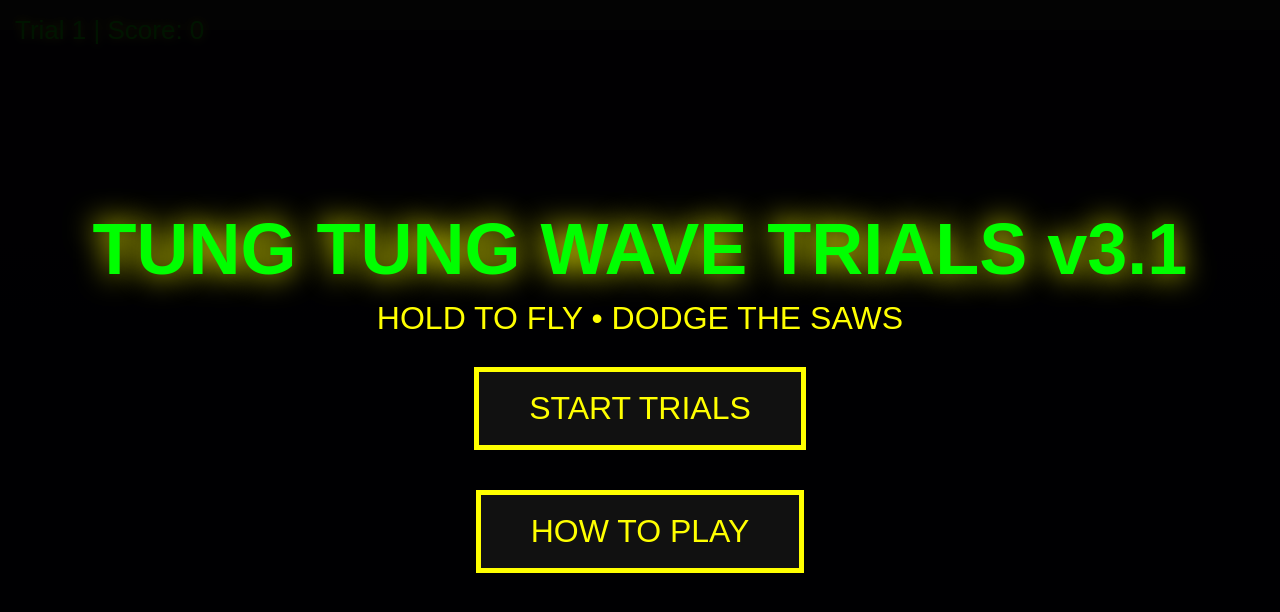
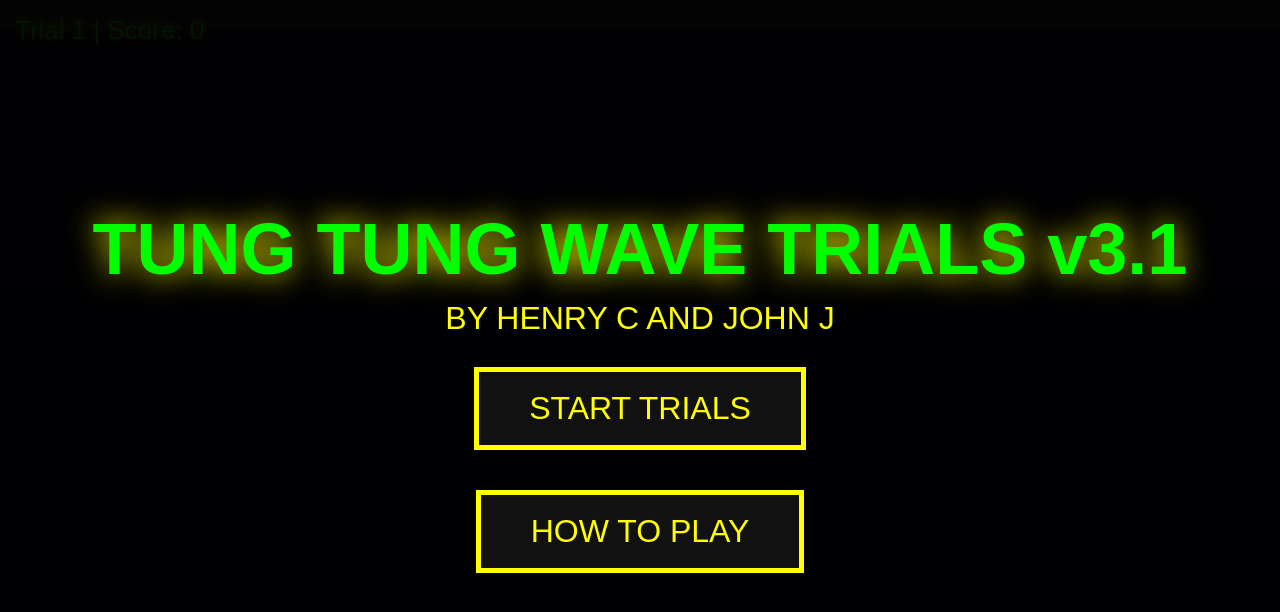
Before and after one commit to Htracks/tung-tung-wave-trials, a plain HTML site: page index.html in a window 1280 px wide. Drawn offline with Linux system fonts and the light colour scheme.

Commit message:
Revise title and add credits in main menu
Updated title and added credits to the main menu.

```diff
--- a/index.html
+++ b/index.html
@@ -2,7 +2,7 @@
 <html lang="en">
 <head>
 <meta charset="UTF-8">
-<title>TUNG TUNG WAVE TRIALS v3.1 - FIXED START + BALANCED SAWS 🔥</title>
+<title>TUNG TUNG WAVE TRIALS</title>
 <style>
   body { margin:0; background:#000; overflow:hidden; font-family:Arial; color:#0f0; }
   canvas { display:block; }
@@ -21,7 +21,7 @@
 
 <div id="mainMenu" class="screen" style="display:flex;">
   <h1>TUNG TUNG WAVE TRIALS v3.1</h1>
-  <p style="font-size:32px;margin:10px;color:#ff0;">HOLD TO FLY • DODGE THE SAWS</p>
+  <p style="font-size:32px;margin:10px;color:#ff0;">BY HENRY C AND JOHN J</p>
   <button onclick="showLevelSelect()">START TRIALS</button>
   <button onclick="alert('HOLD SPACE/CLICK = fly up\nRelease = drop\nDodge spikes + spinning saws\nLevel 1 is now chill, 5 is saw apocalypse')">HOW TO PLAY</button>
 </div>
```
